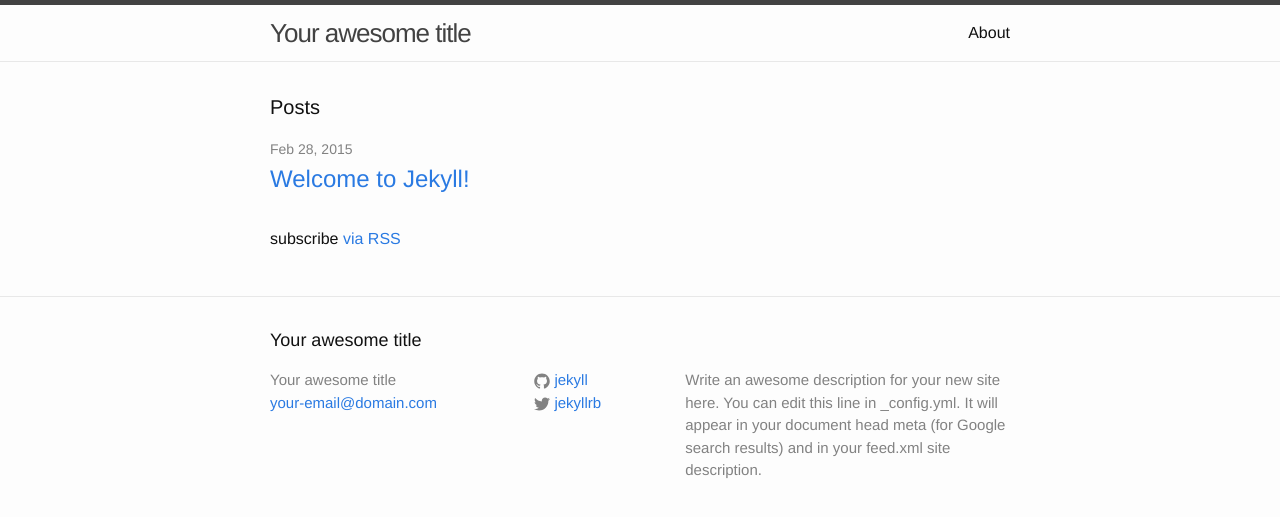
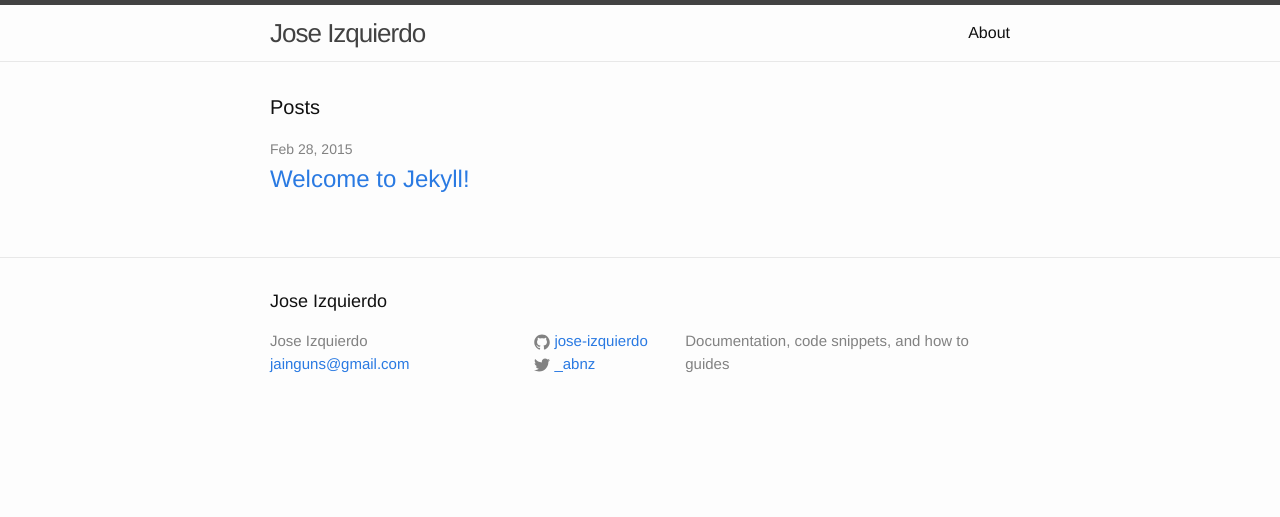
Before and after one commit to jose-izquierdo/jose-izquierdo.github.io, a Jekyll site: the page built from index.html, in a window 1280 px wide. Shown: the top 517 px of the page. Built offline with Jekyll 4.4.1, drawn with Linux system fonts in a browser that asks for light colours.

Commit message:
Config.yml set up

```diff
--- a/_config.yml
+++ b/_config.yml
@@ -1,14 +1,15 @@
 # Site settings
-title: Your awesome title
-email: your-email@domain.com
-description: > # this means to ignore newlines until "baseurl:"
-  Write an awesome description for your new site here. You can edit this
-  line in _config.yml. It will appear in your document head meta (for
-  Google search results) and in your feed.xml site description.
-baseurl: "" # the subpath of your site, e.g. /blog/
-url: "http://yourdomain.com" # the base hostname & protocol for your site
-twitter_username: jekyllrb
-github_username:  jekyll
+title: Jose Izquierdo
+email: jainguns@gmail.com
+description: "Documentation, code snippets, and how to guides"
+# baseurl: "" # the subpath of your site, e.g. /blog/
+url: "http://jose-izquierdo.github.io" # the base hostname & protocol for your site
+twitter_username: _abnz
+github_username:  jose-izquierdo
 
-# Build settings
-markdown: kramdown
+# Owner/author information
+owner:
+  name: Jose Izquierdo
+  avatar:
+  bio:
+  email:
--- a/index.html
+++ b/index.html
@@ -18,6 +18,6 @@ layout: default
     {% endfor %}
   </ul>
 
-  <p class="rss-subscribe">subscribe <a href="{{ "/feed.xml" | prepend: site.baseurl }}">via RSS</a></p>
+ <!--  <p class="rss-subscribe">subscribe <a href="{{ "/feed.xml" | prepend: site.baseurl }}">via RSS</a></p> -->
 
 </div>
```
Also changed, not shown: 5 other files.
